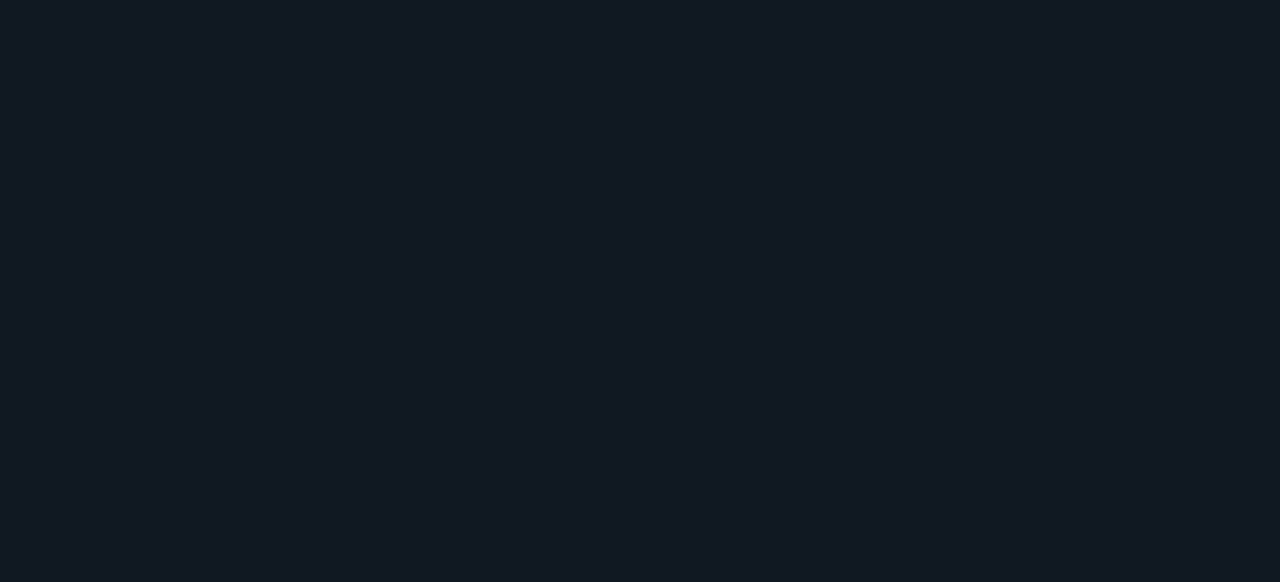
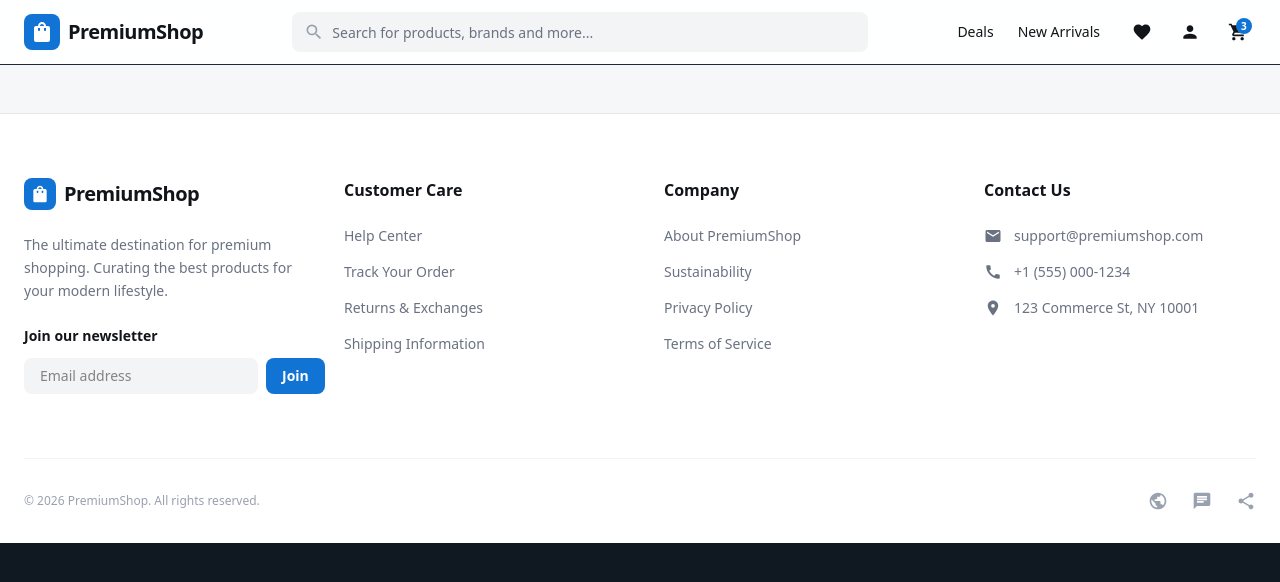
Before and after one commit to AsekaSL/e_commerce, a React (Vite) app: page /productdetails in a window 1280 px wide. Before the commit this address had no page. Shown: the top 582 px of the page. Built offline with nearby package versions, Linux system fonts and the light colour scheme.

Commit message:
feat: add ProductDetailsPage and integrate into routing; refactor ProductDetailsPage layout with header and footer

```diff
--- a/src/App.tsx
+++ b/src/App.tsx
@@ -1,6 +1,7 @@
 import { Route, Routes } from 'react-router'
 import HomePage from './features/home/HomePage'
 import ProductListingPage from './features/products/ProductListingPage'
+import ProductDetailsPage from './features/product_details/ProductDetailsPage'
 
 function App() {
 
@@ -9,6 +10,7 @@ function App() {
       <Routes>
         <Route path="/" element={<HomePage />} />
         <Route path="/products" element={<ProductListingPage />} />
+        <Route path="/productdetails" element={<ProductDetailsPage />} />
       </Routes>
     </body>
   )
--- a/src/features/product_details/ProductDetailsPage.tsx
+++ b/src/features/product_details/ProductDetailsPage.tsx
@@ -1,8 +1,16 @@
+import Footer from "../../layouts/Footer"
+import Header from "../../layouts/Header"
+
 const ProductDetailsPage = () => {
   return (
+
+    <div className="bg-[#f6f7f8] dark:bg-[#101922] font-display text-[#111418] dark:text-white transition-colors duration-200">
+        <Header />
+
         <main className="mx-auto max-w-300 px-4 md:px-10 py-6">
+
             {/* <!-- Breadcrumbs --> */}
-<nav className="flex flex-wrap gap-2 py-4 mb-2">
+            {/* <nav className="flex flex-wrap gap-2 py-4 mb-2">
                 <a className="text-[#617589] text-sm font-medium hover:text-[#1173d4]" href="#">Home</a>
                 <span className="text-[#617589] text-sm font-medium">/</span>
                 <a className="text-[#617589] text-sm font-medium hover:text-[#1173d4]" href="#">Audio</a>
@@ -10,24 +18,30 @@ const ProductDetailsPage = () => {
                 <a className="text-[#617589] text-sm font-medium hover:text-[#1173d4]" href="#">Headphones</a>
                 <span className="text-[#617589] text-sm font-medium">/</span>
                 <span className="text-[#1173d4] text-sm font-medium">Pro Wireless X1</span>
-</nav>
+            </nav> */}
+
             {/* Product Hero Section */}
-<div className="grid grid-cols-1 lg:grid-cols-12 gap-10">
-{/* Left Side: Image Gallery */}
+            {/* <div className="grid grid-cols-1 lg:grid-cols-12 gap-10">
+
+                 Left Side: Image Gallery
                 <div className="lg:col-span-7 flex flex-col md:flex-row gap-4">
-{/* Thumbnails */}
+
+                     Thumbnails
                     <div className="flex md:flex-col order-2 md:order-1 gap-3 overflow-x-auto md:overflow-x-visible">
                         <div className="size-20 min-w-20 bg-white dark:bg-[#1e2936] border-2 border-[#1173d4] rounded-lg bg-center bg-cover cursor-pointer" data-alt="Front view of matte black professional wireless headphones" style={{backgroundImage: "url('https://lh3.googleusercontent.com/aida-public/AB6AXuD1mFNOOhJOxXbGsvAsvUU1b_vBW3jvEcccGX2yIl80sZvGSctxx_eZjp7oDPJVYhQgn9VmMRq0ArhUJeQzGsKwlkOK40y3TITq4Z6rIMpL0Mg2c8bn2HfIfx5JLKJh1wUfYGfMSkUUrUGgUQ-uunJJ4fgTs6kLhgpazIRzPpQnOXxyDe3_OnNn8OwV5cZclD0DvbVeUSq_kPxrcz421dOPpzO-JVnWns-1PvE97xaYCdk-TXdzsJYp4-RCGOqEi8pCzrrKotAf8qUm')"}}></div>
                         <div className="size-20 min-w-20 bg-white dark:bg-[#1e2936] border-2 border-transparent hover:border-[#1173d4]/50 rounded-lg bg-center bg-cover cursor-pointer" data-alt="Side profile of headphones showing leather ear cushions" style={{backgroundImage: "url('https://lh3.googleusercontent.com/aida-public/AB6AXuCWLpb0_xVbVzLqLROfZ-Va2ztKPTQicI5eOwPsAvJNngT46ig1ZsbInK25uHQs_z_AyTW-yq2-OB8iIOEi7g3Jgr9G26qPFW-6nosfOttcS6m-6Gc2z9iRifh2nAsUErDUY7gAMTliq-iIw4fkKCzy4aH4OB8mLlwBPm3cVC0AUZZbjSe73gKMsq40T-o431F8swyoK9BAntksmDeIvYlu4Wn68Afg8aGU46QLAj9c-tIMuOtiI_z9r26-2fL12Z8BP--PduqJTiCy')"}}></div>
                         <div className="size-20 min-w-20 bg-white dark:bg-[#1e2936] border-2 border-transparent hover:border-[#1173d4]/50 rounded-lg bg-center bg-cover cursor-pointer" data-alt="Headphones folded compactly for travel storage" style={{backgroundImage: "url('https://lh3.googleusercontent.com/aida-public/AB6AXuDIMZ3nSo90U62YPtmXDG6RXhG-MxRvX1QkOhOyWfQQFcbv6mJ73yLkHrkkDJSUt7UZ8bOZSzjDPEeli4D21P7RphMBZlgimZo8-GjyFdMoXHGFTXWkg8IUYJS_i7-qJOjvbybtxVC-ac67S_sSf4qDl6lY1oa0mQGwlbvhZPC7Xci0OJ38k2fnHAb0yXZ4su8HGVk29ryaW4w0Ay0bPEG0WHtz6Bu58cjHEiAFaO_8eDMn2itoDGDop4ZWOkqt_4F_MBkNiRZM8ruQ')"}}></div>
                         <div className="size-20 min-w-20 bg-white dark:bg-[#1e2936] border-2 border-transparent hover:border-[#1173d4]/50 rounded-lg bg-center bg-cover cursor-pointer" data-alt="Macro detail of the tactile control buttons" style={{backgroundImage: "url('https://lh3.googleusercontent.com/aida-public/AB6AXuCRECXptJJZrq7yrGvZAIx7sychzf-u4UWPX3Zg-uwUiJBigQu8Lw2vxG7bnnMlLnyBFvV7R954hFnEJEn9V752os-LkvmD35X0XAQkeTNh6V5p3bWfNle9sgpsYCb_gw5i7XaUujYV5A89qM7mYQE745tHYIJQ22-EI93Bu93TACqw8K36IuzOPafOdcigsrRUkz3wbERRrfJN4uYM-KCRH5CUGmPWwXiA3OSgxE9dZpx94ZO7TXHJL3tscMI8UvSMrwLOoMlghKNf')"}}></div>
                     </div>
-{/* <!-- Main Image --> */}
+
+                     <!-- Main Image -->
                     <div className="flex-1 order-1 md:order-2 bg-white dark:bg-[#1e2936] rounded-xl overflow-hidden aspect-square md:aspect-auto">
                         <div className="w-full h-full min-h-100 md:min-h-125 bg-center bg-no-repeat bg-cover" data-alt="Full resolution studio shot of professional wireless headphones" style={{backgroundImage: "url('https://lh3.googleusercontent.com/aida-public/AB6AXuCowJTfRod79jfFpMlgrGsSyDrEd5L6n52v1fSJ6Z0bqEnWKHYkA3T20A2Vli_HsEQHE-v9t54cvnMz_5ZrFssHuweGAbdXYYlv9frlenEb4hq8bP0ajykmCxIg-nC3skuon8GUuP5aku--Jafao16q23X5HTnO2v1linaBgBufpZMBNUqBeLiqyplH6-XSe6g3MJMoXtDVAMh1QqfwSqAVJHMWYsZFWRBPraLmU1Gk566FQ263dKg7YIN5_OtVqDubJrfpnqn7SM4G')"}}></div>
                     </div>
+
                 </div>
-{/* <!-- Right Side: Product Details --> */}
+
+                 <!-- Right Side: Product Details -->
                 <div className="lg:col-span-5 flex flex-col">
                     <div className="flex flex-col gap-2">
                         <div className="flex items-center gap-2">
@@ -47,17 +61,19 @@ const ProductDetailsPage = () => {
                             <span className="text-[#617589] text-sm">(1,248 reviews)</span>
                         </div>
                     </div>
+
                     <div className="mt-8 flex items-baseline gap-4">
                         <span className="text-3xl font-bold text-[#1173d4]">$299.00</span>
                         <span className="text-xl text-[#617589] line-through">$349.00</span>
                         <span className="bg-red-100 text-red-600 text-sm font-bold px-2 py-1 rounded">Save 15%</span>
                     </div>
+
                     <div className="mt-8">
                         <p className="text-[#617589] dark:text-gray-400 leading-relaxed text-base">
                             Experience audio perfection with the Pro Wireless X1. Featuring advanced Active Noise Cancellation (ANC), 40-hour battery life, and high-fidelity drivers designed for creators and music enthusiasts who demand the absolute best.
                         </p>
                     </div>
-{/* <!-- Product Options --> */}
+                     <!-- Product Options -->
                     <div className="mt-8 space-y-6">
                         <div>
                             <span className="text-sm font-bold block mb-3 uppercase tracking-wide">Select Color</span>
@@ -79,7 +95,7 @@ const ProductDetailsPage = () => {
                             </button>
                         </div>
                     </div>
-{/* Trust Badges */}
+                     Trust Badges
                     <div className="mt-10 grid grid-cols-2 gap-4 border-t border-[#f0f2f4] dark:border-[#2a343e] pt-8">
                         <div className="flex items-center gap-3">
                             <span className="material-symbols-outlined text-[#1173d4] text-2xl">local_shipping</span>
@@ -97,11 +113,14 @@ const ProductDetailsPage = () => {
                         </div>
                     </div>
                 </div>
-</div>
+
+            </div> /* End of Product Hero Section *}
+
             {/* Details & Reviews Section */}
-<div className="mt-20 border-t border-[#f0f2f4] dark:border-[#2a343e] pt-12">
+            {/* <div className="mt-20 border-t border-[#f0f2f4] dark:border-[#2a343e] pt-12">
                 <div className="flex flex-col md:flex-row gap-12">
-{/* <!-- Detailed Specs --> */}
+
+                     <!-- Detailed Specs -->
                     <div className="md:w-1/3">
                         <h3 className="text-xl font-bold mb-6">Product Specifications</h3>
                         <ul className="space-y-4">
@@ -123,14 +142,16 @@ const ProductDetailsPage = () => {
                             </li>
                         </ul>
                     </div>
-{/* <!-- Customer Reviews --> */}
+
+                     <!-- Customer Reviews -->
                     <div className="md:w-2/3">
                         <div className="flex items-center justify-between mb-8">
                             <h3 className="text-xl font-bold">Customer Reviews</h3>
                             <button className="text-[#1173d4] text-sm font-bold border border-[#1173d4] px-4 py-2 rounded-lg hover:bg-[#1173d4]/5 transition-colors">Write a Review</button>
                         </div>
                         <div className="space-y-8">
-{/* <!-- Review Item 1 --> */}
+
+                             <!-- Review Item 1 -->
                             <div className="flex flex-col gap-3 pb-8 border-b border-[#f0f2f4] dark:border-[#2a343e]">
                                 <div className="flex items-center justify-between">
                                     <div className="flex items-center gap-3">
@@ -148,16 +169,19 @@ const ProductDetailsPage = () => {
                                     </div>
                                     <span className="text-[#617589] text-xs">Oct 24, 2023</span>
                                 </div>
+
                                 <p className="text-[#617589] dark:text-gray-400 text-sm leading-relaxed">
                                     Best headphones I've ever owned. The noise cancellation is incredible—it blocks out everything in the office. The battery life actually lives up to the claim, I only charge them once a week.
                                 </p>
+
                                 <div className="flex gap-2">
                                     <div className="px-2 py-1 bg-green-50 dark:bg-green-900/20 text-green-600 text-[10px] font-bold rounded flex items-center gap-1">
                                         <span className="material-symbols-outlined text-[12px]">check_circle</span> VERIFIED BUYER
                                     </div>
                                 </div>
                             </div>
-{/* Review Item 2 */}
+
+                             Review Item 2
                             <div className="flex flex-col gap-3 pb-8 border-b border-[#f0f2f4] dark:border-[#2a343e]">
                                 <div className="flex items-center justify-between">
                                     <div className="flex items-center gap-3">
@@ -184,16 +208,19 @@ const ProductDetailsPage = () => {
                                                                 </div>
                                 </div>
                             </div>
+
                         </div>
                         <button className="w-full mt-8 py-3 text-sm font-bold text-[#617589] hover:text-[#1173d4] transition-colors flex items-center justify-center gap-2">
                             Load More Reviews
                             <span className="material-symbols-outlined">expand_more</span>
                         </button>
                     </div>
+
                 </div>
-</div>
+            </div> */}
+
             {/* <!-- Related Products Section (Small Grid) --> */}
-<div className="mt-20 mb-12">
+            {/* <div className="mt-20 mb-12">
                 <h3 className="text-xl font-bold mb-8">You might also like</h3>
                 <div className="grid grid-cols-2 md:grid-cols-4 gap-6">
                     <div className="group cursor-pointer">
@@ -217,8 +244,12 @@ const ProductDetailsPage = () => {
                         <p className="text-sm text-[#1173d4] font-medium">$59.00</p>
                     </div>
                 </div>
+            </div> */}
+
+        </main>
+
+        <Footer />
     </div>
-</main>
   )
 }
 
--- a/src/main.tsx
+++ b/src/main.tsx
@@ -1,4 +1,3 @@
-import { StrictMode } from 'react'
 import { createRoot } from 'react-dom/client'
 import './index.css'
 import App from './App.tsx'
```
Lines whose indentation alone changed are shown as unchanged.
